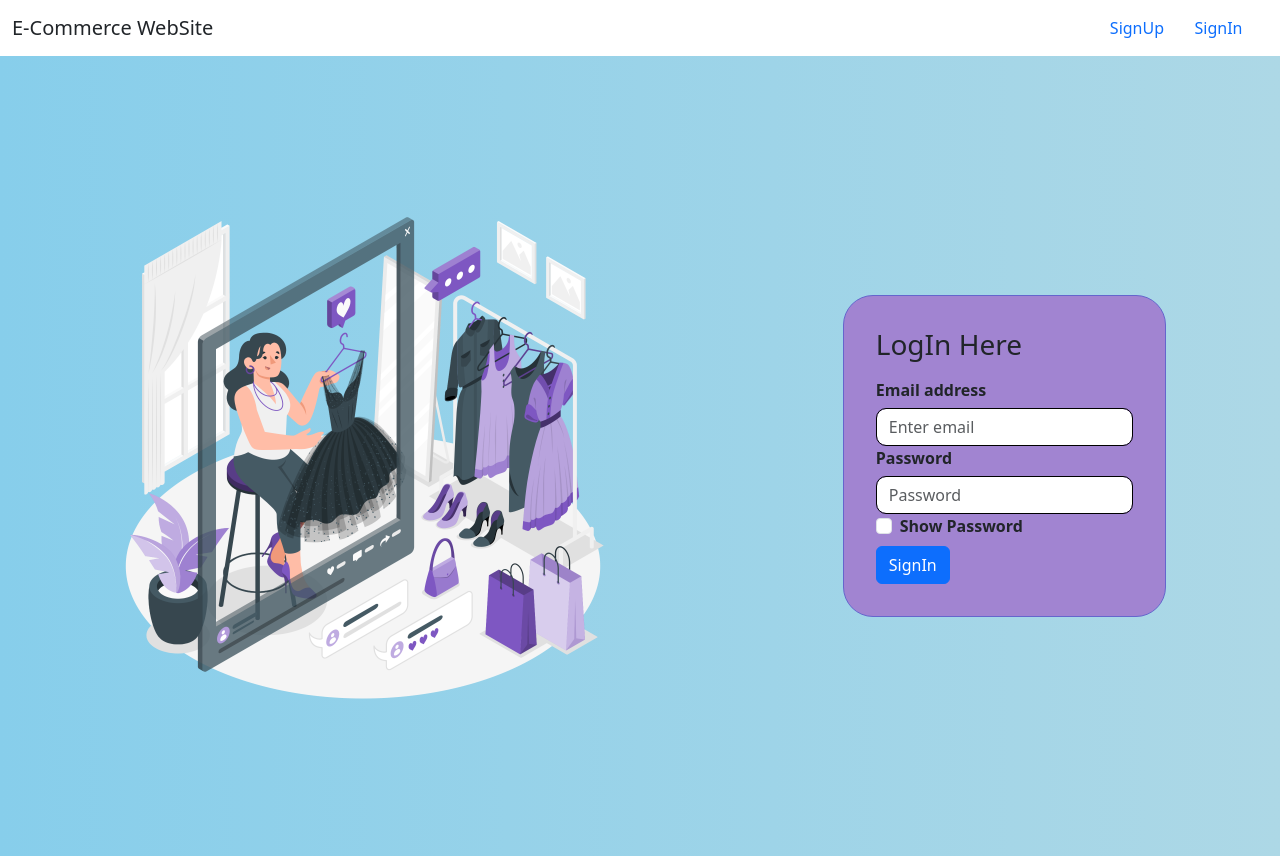
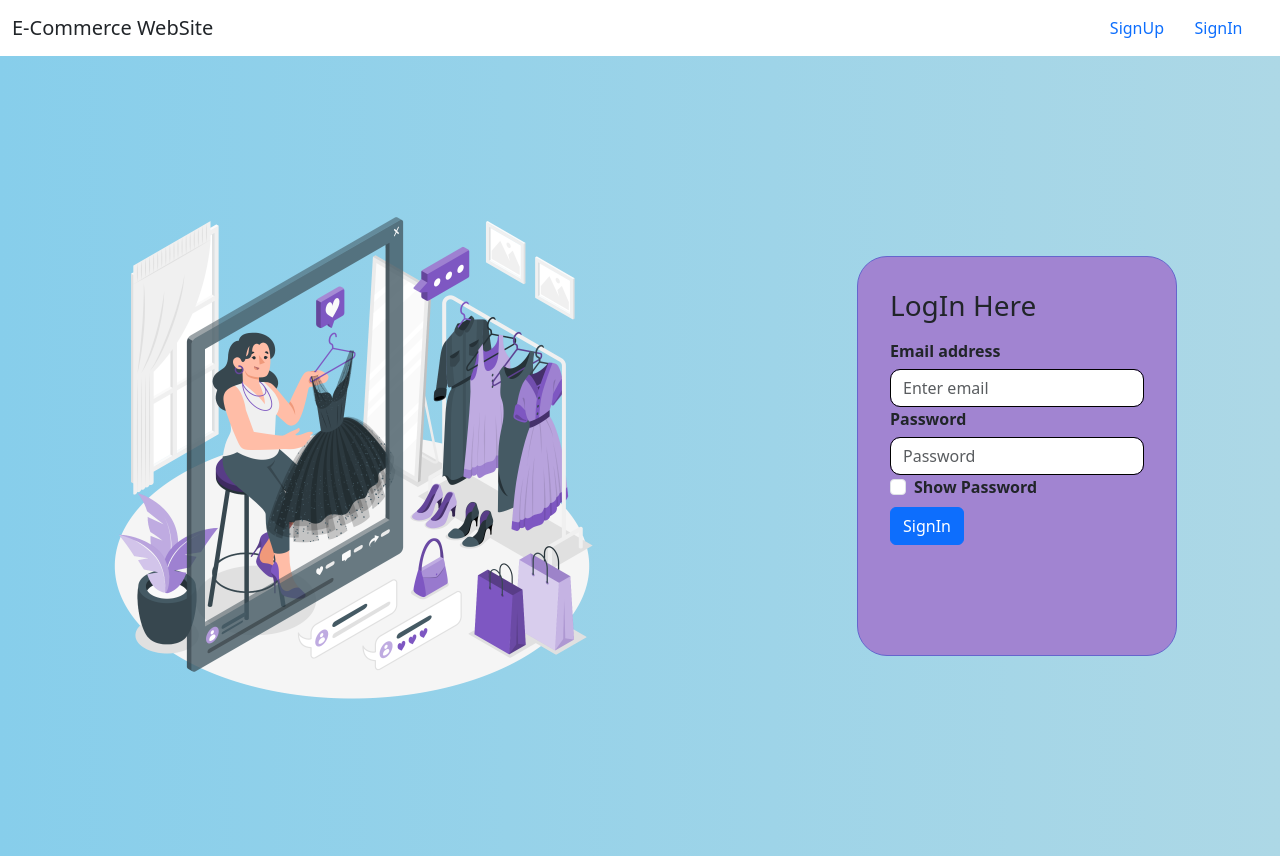
Before and after one commit to suraj2907/shopping-cart-react, a React (Create React App) app: page /Signin in a window 1280 px wide. Built offline with nearby package versions, Linux system fonts and the light colour scheme; no server answers.

Commit message:
fixed signup error

```diff
--- a/src/App.css
+++ b/src/App.css
@@ -19,6 +19,7 @@
   align-items: center;
   justify-content: center;
   height: 100vh;
+  flex-direction: column;
 }
 .center1 {
   display: flex;
@@ -30,15 +31,15 @@
 
 .signin-container {
   padding: 2rem;
-  width: max-content;
-  height: max-content;
+  width: 320px;
+  height: 400px;
   border: 1px solid rgb(101, 101, 205);
   border-radius: 30px;
   background: #a184d1;
 }
 .signup-container {
   padding: 2rem;
-  width: max-content;
+  width: 320px;
   height: max-content;
   border: 1px solid rgb(101, 101, 205);
   border-radius: 30px;
--- a/src/Pages/SignIn.js
+++ b/src/Pages/SignIn.js
@@ -53,10 +53,10 @@ const SignIn = () => {
   }
 
   return (
-    <div className="d-flex login-mobile justify-content-around align-items-center  login-bg ">
+    <div className="d-flex login-mobile justify-content-around align-items-center gap-5 login-bg ">
       <div className="d-flex justify-content-center align-items-center">
         <div className="login-img">
-          <img height={500} width={500} src="bg-img.png" alt="signup-img" />
+          <img height={500} width={500} src="bg-img.png" alt="signin-img" />
         </div>
       </div>
 
--- a/src/Pages/SignUp.js
+++ b/src/Pages/SignUp.js
@@ -22,18 +22,15 @@ const SignUp = () => {
         context.setUser({ email: res.user.email, uid: res.user.uid });
       })
       .catch((error) => {
-        console.log(error);
-        toast("error", { type: "error" });
+        console.log(error.message);
+        console.log(error.code);
+        toast(error.message, { type: "error" });
       });
   };
 
   const handleSubmit = (e) => {
     e.preventDefault();
-    if (context.user?.email && context.user?.password) {
-      handleSignUp();
-    } else {
-      toast("error", { type: "error" });
-    }
+    handleSignUp();
   };
 
   const handleShowPasswordToggle = () => {
@@ -99,12 +96,10 @@ const SignUp = () => {
           <button type="submit" class="btn btn-primary">
             SignUp
           </button>
-          <p className="text-center mt-3 ">
-            Already have and account
-            <NavLink tag={Link} to="/signin" className="btn btn-primary mt-2">
-              Login
-            </NavLink>
-          </p>
+          <p className="text-center mt-3 ">Already have and account</p>
+          <NavLink tag={Link} to="/signin" className="btn btn-primary  mt-1">
+            Login
+          </NavLink>
         </form>
       </div>
     </div>
```
